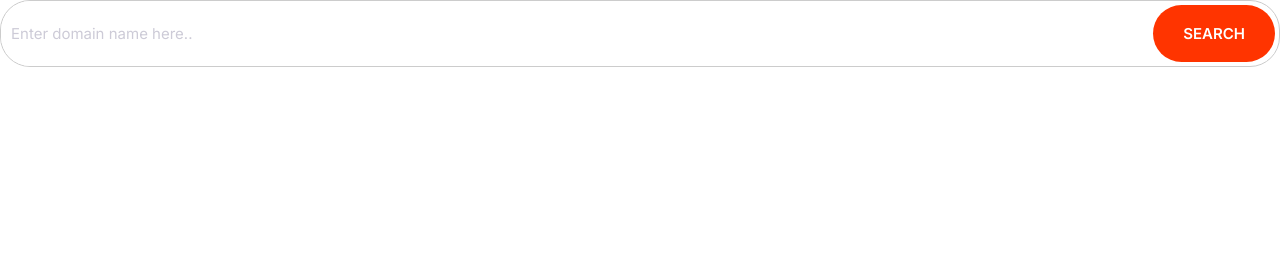
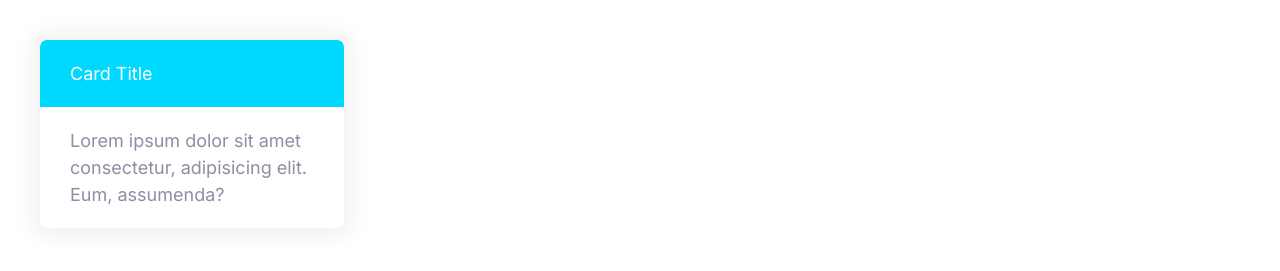
Before and after one commit to SulakshanaGeeth/Cloud-Hosting-Website, a plain HTML site: page index.html in a window 1280 px wide. Drawn offline with Linux system fonts and the light colour scheme.

Commit message:
Build card component

```diff
--- a/CSS/styles.css
+++ b/CSS/styles.css
@@ -282,3 +282,25 @@ a {
     font-size: 1.5rem;
   }
 }
+
+/* Cards */
+.card {
+  border-radius: 7px;
+  box-shadow: 0 0 20px 10px #f3f3f3;
+  overflow: hidden;
+}
+
+.card__header,
+.card__body {
+  padding: 2rem 3rem;
+}
+
+.card--primary .card__header {
+  background: var(--color-primary);
+  color: #fff;
+}
+
+.card--secondary .card__header {
+  background: var(--color-secondary);
+  color: #fff;
+}
--- a/index.html
+++ b/index.html
@@ -15,9 +15,14 @@
     <title>Document</title>
   </head>
   <body>
-    <div class="input-group">
-      <input type="text" class="input" placeholder="Enter domain name here.." />
-      <button class="btn btn--accent">Search</button>
+    <div style="width: 30%; padding: 4rem">
+      <div class="card card--secondary">
+        <header class="card__header">Card Title</header>
+        <div class="card__body">
+          Lorem ipsum dolor sit amet consectetur, adipisicing elit. Eum,
+          assumenda?
+        </div>
+      </div>
     </div>
   </body>
 </html>
```
Also changed, not shown: components/card.html (added, +8 -0 lines).
